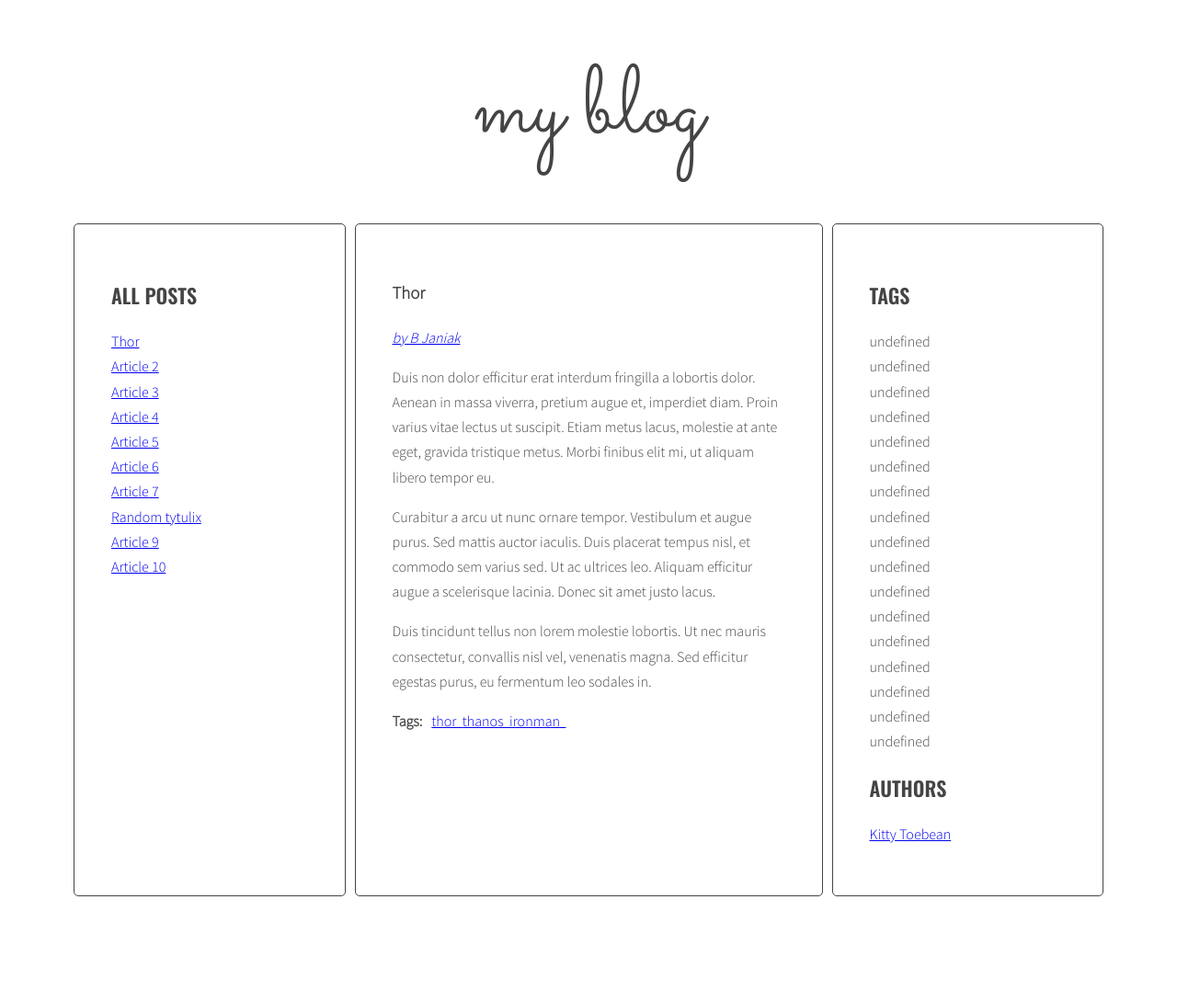
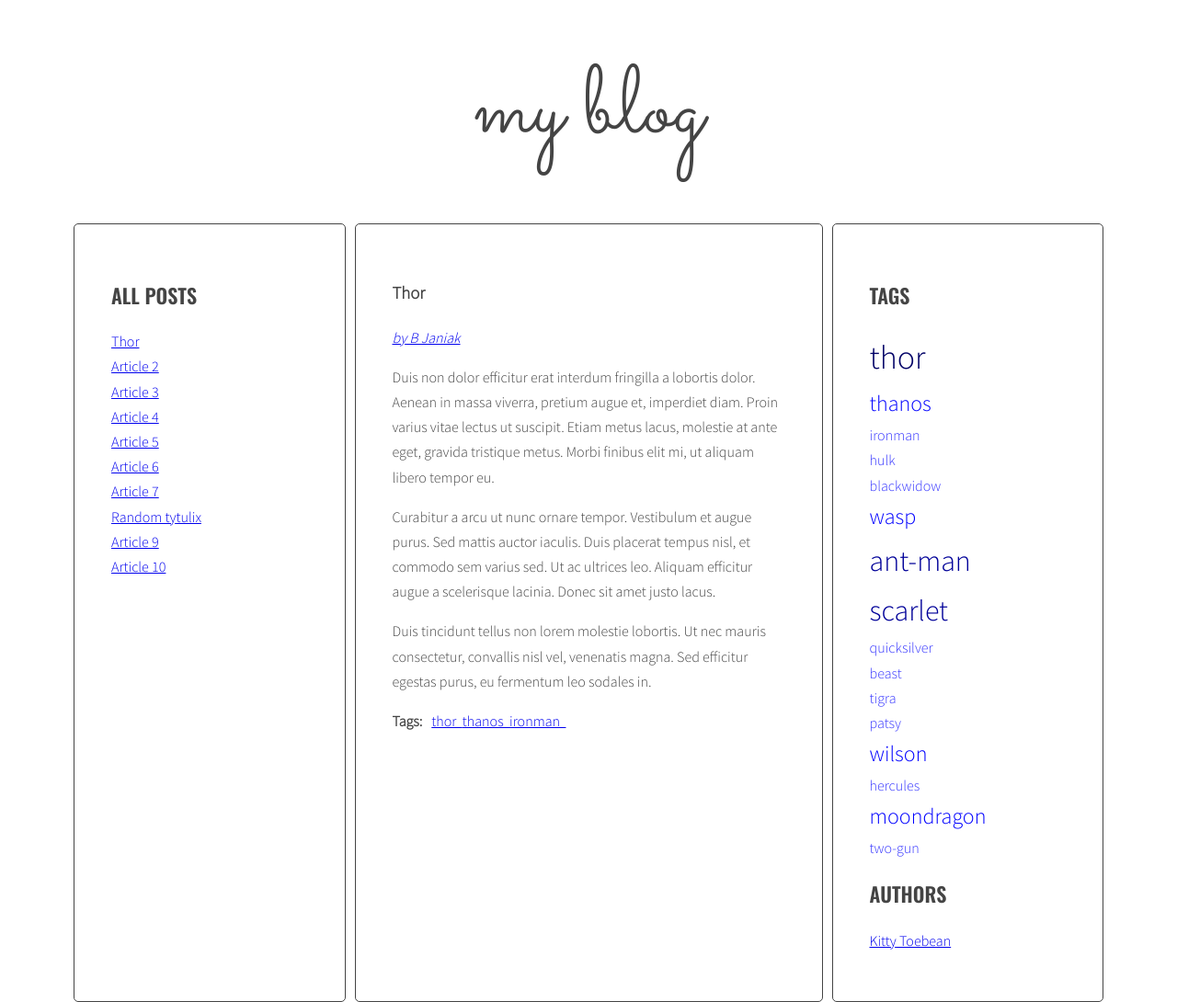
Before and after one commit to Hiorii/javascript-blog, a website: page index.html in a window 1280 px wide. Shown: the whole page at 92% size. Before the commit the page ends 983 px from the top, so only its background shows below. Drawn offline with nearby package versions, Linux system fonts and the light colour scheme.

Commit message:
Add tag cloud functionality

```diff
--- a/css/style.css
+++ b/css/style.css
@@ -107,4 +107,33 @@ body {
 .post-tags p {
   margin: 0 10px 0 0;
 }
+
+a[class^='tag-size-'] {
+  text-decoration: none;
+}
+.tag-size-1 {
+  color: #3333ff;
+  font-size: 16px;
+  font-weight: 100;
+}
+.tag-size-2 {
+  color: #0000ff;
+  font-size: 24px;
+  font-weight: 200;
+}
+.tag-size-3 {
+  color: #0000cc;
+  font-size: 28px;
+  font-weight: 300;
+}
+.tag-size-4 {
+  color: #000099;
+  font-size: 32px;
+  font-weight: 450;
+}
+.tag-size-5 {
+  color: #000066;
+  font-size: 36px;
+  font-weight: 580;
+}
 /*# sourceMappingURL=style.css.map */
--- a/index.html
+++ b/index.html
@@ -43,7 +43,7 @@
                   </ul>
                 </div>
               </article>
-              <article class="post" id="article-2" data-tags="Thor thanos hulk" data-author='J Smith'>
+              <article class="post" id="article-2" data-tags="thor thanos hulk" data-author='J Smith'>
                 <h3 class="post-title">Article 2</h3>
                 <p class="post-author"></p>
                 <div class="post-content">
@@ -190,11 +190,6 @@
             <aside class="sidebar">
               <h2 class="section-title">Tags</h2>
               <ul class="list tags">
-                <li><a href="#">design</a> <span>(6)</span></li>
-                <li><a href="#">code</a> <span>(5)</span></li>
-                <li><a href="#">tutorials</a> <span>(4)</span></li>
-                <li><a href="#">reviews</a> <span>(4)</span></li>
-                <li><a href="#">news</a> <span>(6)</span></li>
               </ul>
               <h2 class="section-title">Authors</h2>
               <ul class="list authors">
--- a/js/script.js
+++ b/js/script.js
@@ -91,12 +91,6 @@ function calculateTagsParams(tags){
   }
   return params;
 }
-function calculateTagClass(count, params){
-  const normalizedCount = count - params.min;
-  const normalizedMax = params.max - params.min;
-  const percentage = normalizedCount / normalizedMax;
-  const classNumber = Math.floor( percentage * (optCloudClassCount - 1) + 1 );
-}
 
 function generateTags(){
    /* [NEW] create a new variable allTags with an empty object */
@@ -134,17 +128,26 @@ function generateTags(){
     /* [NEW] find list of tags in right column */
     const tagList = document.querySelector('.tags');
     /* [NEW] create variable for all links HTML code */
+
     let allTagsHTML = '';
 
     /* [NEW] START LOOP: for each tag in allTags: */
     for(let tag in allTags){
+      //console.log(allTags, allTags[tag]);
         /* [NEW] generate code of a link and add it to allTagsHTML */
-      const tagLinkHTML = '<li>' + calculateTagClass(allTags[tag], tagsParams) + '</li>';
-      console.log('tagLinkHTML:', tagLinkHTML);
+        const tagLinkHTML = '<li><a href="#tag-' + tag + '" class ="tag-size-' + calculateTagClass(allTags[tag], tagsParams) + '">' + tag + '</a></li>';
         allTagsHTML += tagLinkHTML;
       }
     tagList.innerHTML = allTagsHTML;
   }
+}
+
+function calculateTagClass(count, params){
+  const normalizedCount = count - params.min;
+  const normalizedMax = params.max - params.min;
+  const percentage = normalizedCount / normalizedMax;
+  const classNumber = Math.floor( percentage * (optCloudClassCount - 1) + 1 );
+  return classNumber;
 }
 
 
@@ -178,9 +181,13 @@ function tagClickHandler(event){
 function addClickListenersToTags(){
   /* find all links to tags */
   const tagLinks = document.querySelectorAll('.post-tags a');
+  const tagCloudLinks = document.querySelectorAll('.tags a');
   /* START LOOP: for each link */
   for(let tagLink of tagLinks){
     tagLink.addEventListener('click', tagClickHandler);
+  }
+  for(let tagCloudLink of tagCloudLinks){
+    tagCloudLink.addEventListener('click', tagClickHandler);
   }
 }
 
```
Lines whose indentation alone changed are shown as unchanged.
